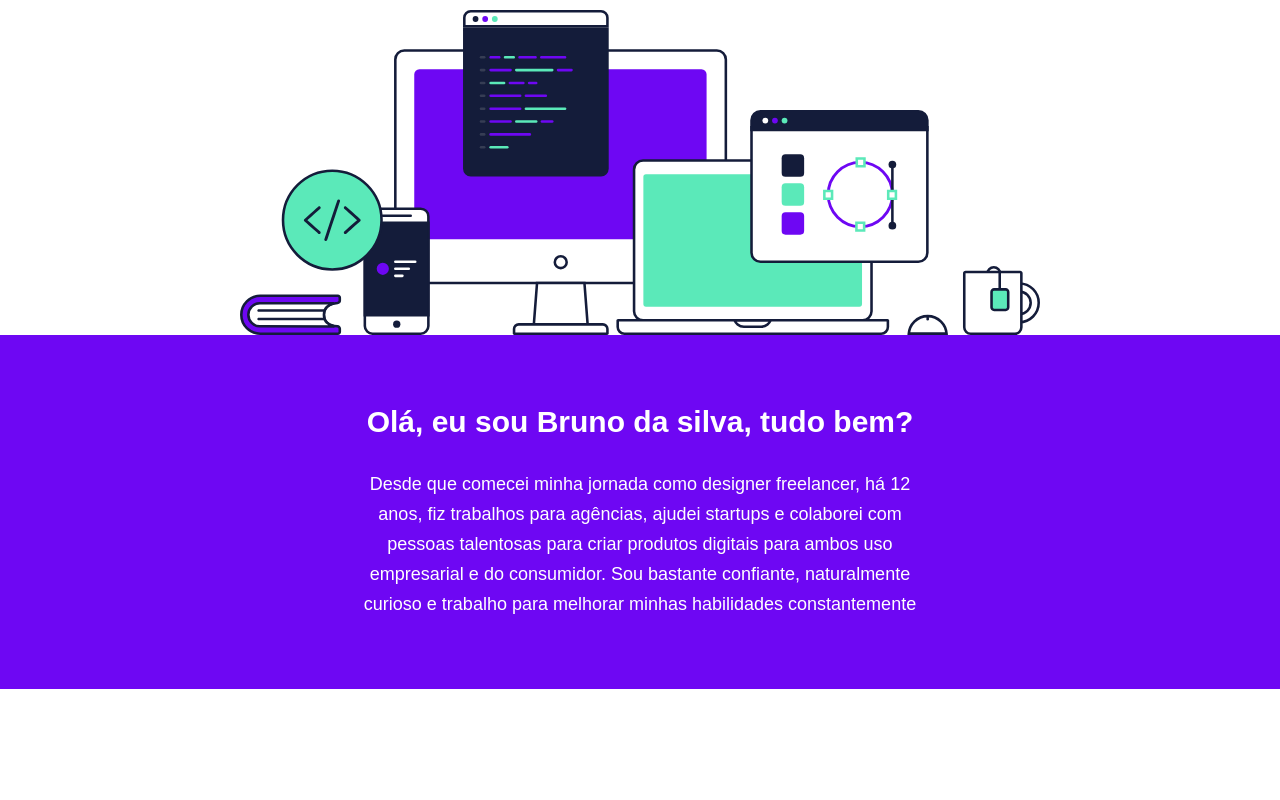
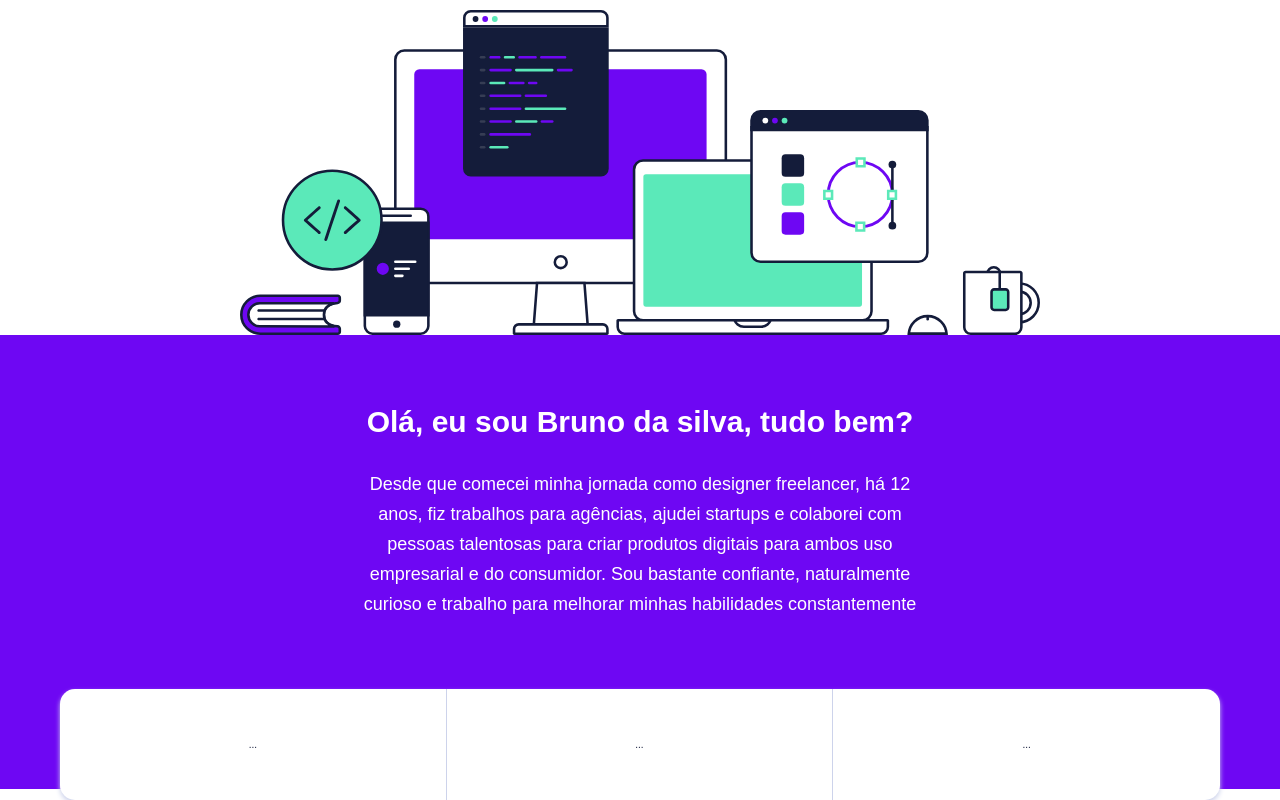
Before and after one commit to EriveltonArruda/B7Web-ProjetoPortifolio, a plain HTML site: page index.html in a window 1280 px wide. Shown: the part 482-1282 px from the top of the page. Before the commit the page ends 1171 px from the top, so only its background shows below. Drawn offline with Linux system fonts and the light colour scheme.

Commit message:
Criando skills 1

```diff
--- /dev/null
+++ b/assets/css/skills.css
@@ -0,0 +1,42 @@
+/* Área roxa para dar o efeito do card */
+.skills-overlay {
+  background-color: var(--foreground);
+  height: 10rem;
+}
+
+.skills .container {
+  margin-top: -10rem;
+}
+
+.skills .grid {
+  background-color: var(--background);
+  margin: 0 2rem;
+  border-radius: 1.5rem;
+  display: grid;
+  grid-template-columns: 1fr;
+  box-shadow: 0 3px 5px var(--primary-light);
+}
+
+.skills .skill {
+  text-align: center;
+  border-right: 0;
+  border-bottom: 1px solid var(--primary-light);
+  color: var(--primary);
+  padding: 5rem 2rem;
+}
+
+.skills .skill:last-child {
+  border-right: 0;
+  border-bottom: 0;
+}
+
+@media (width > 600px) {
+  .skills .grid {
+    grid-template-columns: repeat(3, 1fr);
+  }
+
+  .skills .skill {
+    border-bottom: 0;
+    border-right: 1px solid var(--primary-light);
+  }
+}
--- a/index.html
+++ b/index.html
@@ -7,6 +7,7 @@
     <link rel="stylesheet" href="./assets/css/header.css" />
     <link rel="stylesheet" href="./assets/css/hero.css" />
     <link rel="stylesheet" href="./assets/css/intro.css" />
+    <link rel="stylesheet" href="./assets/css/skills.css" />
     <link
       rel="shortcut icon"
       type="image/png"
@@ -42,6 +43,7 @@
 
     <section class="intro">
       <div class="container">
+        <!-- Caixa que limita os textos -->
         <div class="box">
           <p class="title">Olá, eu sou Bruno da silva, tudo bem?</p>
           <p class="subtitle">
@@ -55,6 +57,18 @@
       </div>
     </section>
 
+    <section class="skills">
+      <!-- Área para dar o efeito do card -->
+      <div class="skills-overlay"></div>
+        <div class="container">
+          <div class="grid">
+            <div class="skill">...</div>
+            <div class="skill">...</div>
+            <div class="skill">...</div>
+          </div>
+        </div>
+    </section>
+
     <script type="text/javascript" src="assets/js/script.js"></script>
   </body>
 </html>
```
